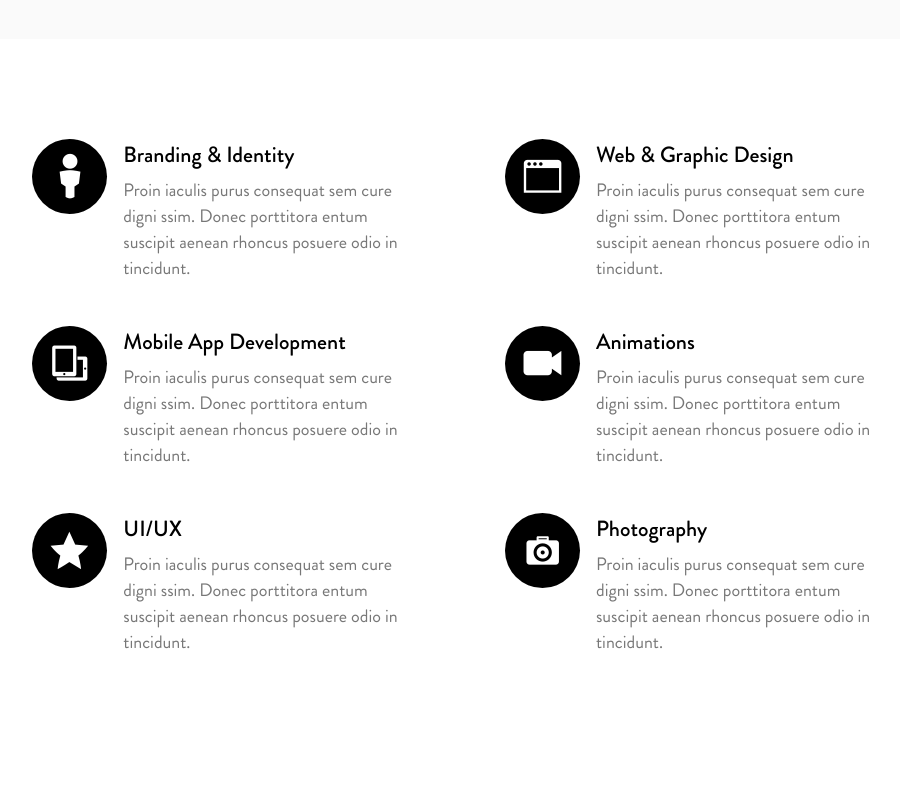
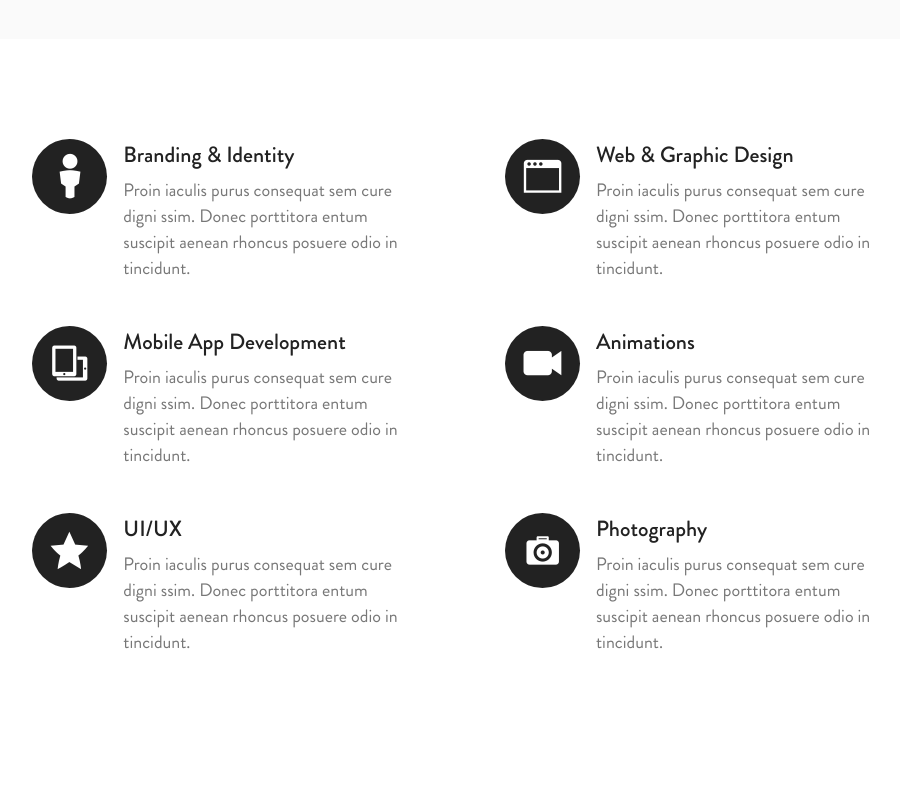
Before and after one commit to sunshuvo/project_escape, a plain HTML site: page index.html in a window 1280 px wide. Shown: the part 1720-2520 px from the top of the page, without its empty margins (178-1078 px from the left). Drawn offline with Linux system fonts and the light colour scheme.

Commit message:
Update style.css

```diff
--- a/css/style.css
+++ b/css/style.css
@@ -4,6 +4,7 @@
 }
 body{
 	font-family: 'Brandon Grotesque';
+	color: #222;
 }
 /* Header Start */
 header{
@@ -163,7 +164,7 @@ header{
 	height: 75px;
 	float: left;
 	border-radius: 50px;
-	background: #000;
+	background: #222;
 	text-align: center;
 }
 .helper {
```
